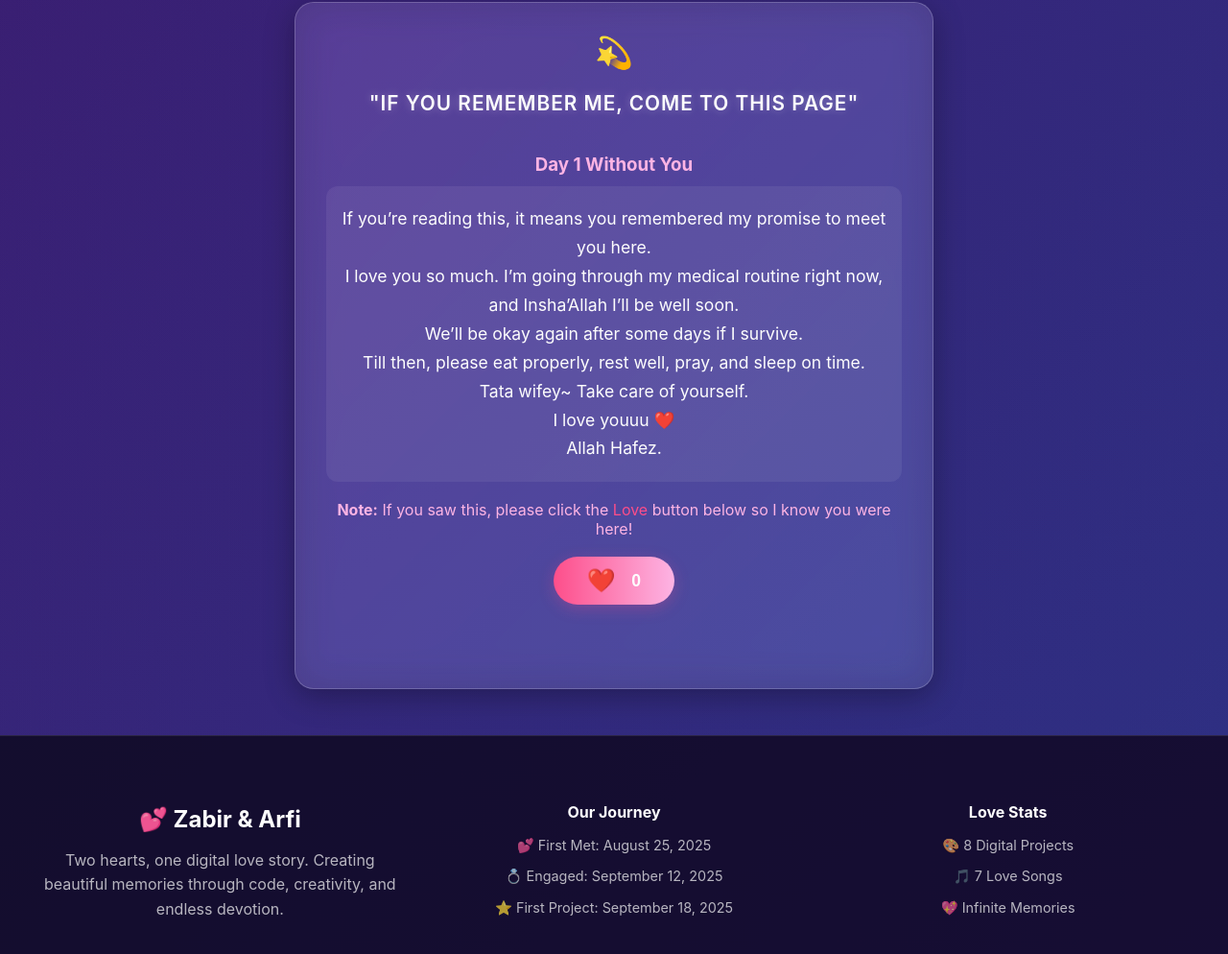
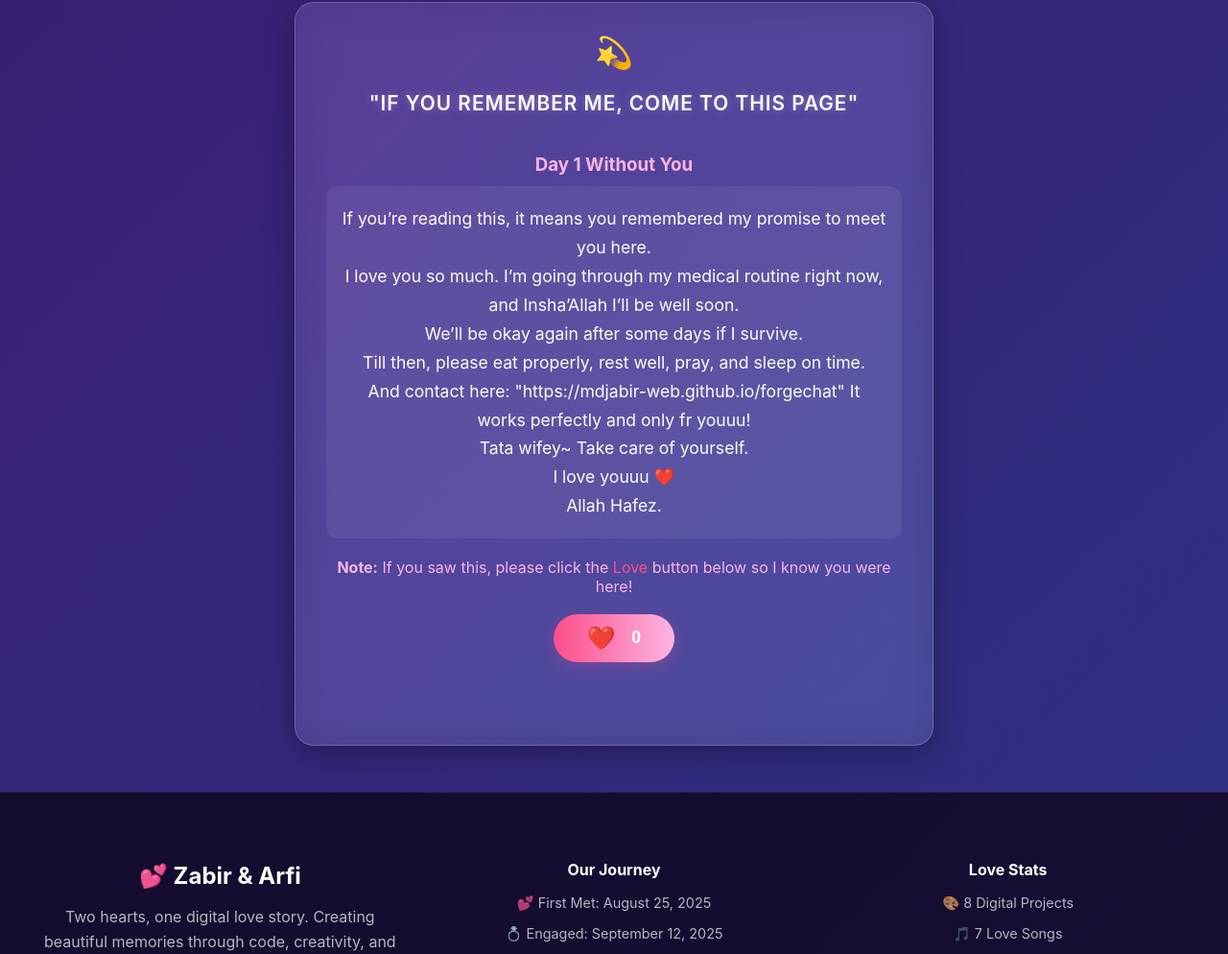
Before and after one commit to MDJabir-Web/portfolio, a plain HTML site: page index.html in a window 1280 px wide. Shown: the part 8578-9572 px from the top of the page at 96% size. Drawn offline with Linux system fonts and the light colour scheme; no server answers.

Commit message:
Update index.html

```diff
--- a/index.html
+++ b/index.html
@@ -781,6 +781,7 @@
                     I love you so much. I’m going through my medical routine right now, and Insha’Allah I’ll be well soon.<br>
                     We’ll be okay again after some days if I survive.<br>
                     Till then, please eat properly, rest well, pray, and sleep on time.<br>
+                    And contact here: "https://mdjabir-web.github.io/forgechat" It works perfectly and only fr youuu!<br>
                     Tata wifey~ Take care of yourself.<br>
                     I love youuu ❤️<br>
                     Allah Hafez.
```
